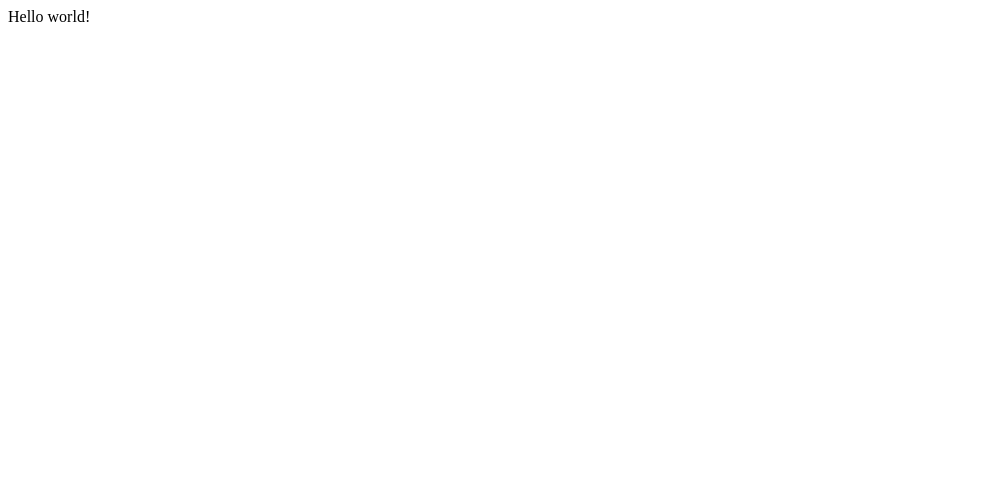
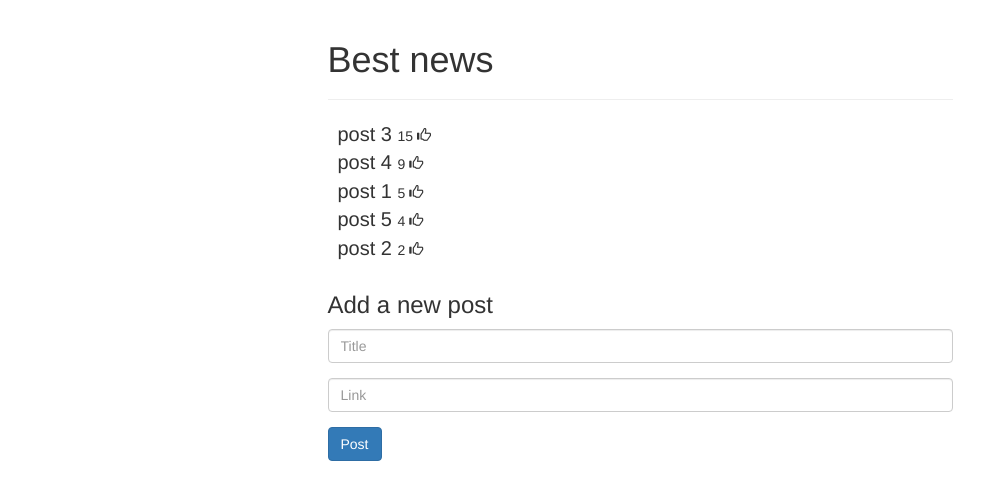
Before and after one commit to kojo-caesar/news, a website: page index.html in a window 1280 px wide. Shown: the whole page, without its empty margins (0-1008 px from the left). Drawn offline with nearby package versions, Linux system fonts and the light colour scheme.

Commit message:
Added bootstrap

```diff
--- a/app.js
+++ b/app.js
@@ -3,5 +3,23 @@ var app = angular.module('flapperNews', []);
 app.controller('MainCtrl', [
 '$scope',
 function($scope){
-  $scope.test = 'Hello world!';
+$scope.posts = [
+  {title: 'post 1', upvotes: 5},
+  {title: 'post 2', upvotes: 2},
+  {title: 'post 3', upvotes: 15},
+  {title: 'post 4', upvotes: 9},
+  {title: 'post 5', upvotes: 4}
+];
+$scope.addPost = function(){
+    if(!$scope.title || $scope.title === '') { return; }
+    $scope.posts.push({
+        title: $scope.title,
+        link: $scope.link,
+        upvotes: 0});
+    $scope.title = '';
+    $scope.link = '';
+};
+$scope.incrementUpvotes = function(post) {
+    post.upvotes += 1;
+};
 }]);
--- a/index.html
+++ b/index.html
@@ -1,12 +1,55 @@
 <html>
-  <head>
-    <title>My Angular App!</title>
-    <script src="http://ajax.googleapis.com/ajax/libs/angularjs/1.3.10/angular.min.js"></script>
-    <script src="app.js"></script>
-  </head>
-  <body ng-app="flapperNews" ng-controller="MainCtrl">
-    <div>
-      {{test}}
+<head>
+  <title>Flapper News</title>
+  <link href="https://maxcdn.bootstrapcdn.com/bootstrap/3.2.0/css/bootstrap.min.css" rel="stylesheet">
+
+  <script src="https://ajax.googleapis.com/ajax/libs/angularjs/1.3.10/angular.min.js"></script>
+  <script src="app.js"></script>
+  <style> .glyphicon-thumbs-up { cursor:pointer } </style>
+</head>
+<body ng-app="flapperNews" ng-controller="MainCtrl">
+  <div class="row">
+    <div class="col-md-6 col-md-offset-3">
+
+      <div class="page-header">
+        <h1>Best news</h1>
+      </div>
+
+      <div ng-repeat="post in posts | orderBy:'-upvotes'">
+
+
+        <span style="font-size:20px; margin-left:10px;">
+          <a ng-show="post.link" href="{{post.link}}">
+            {{post.title}}
+          </a>
+          <span ng-hide="post.link">
+            {{post.title}}
+          </span>
+        </span>
+         {{post.upvotes}}
+        <span class="glyphicon glyphicon-thumbs-up" ng-click="incrementUpvotes(post)"></span>
+      </div>
+
+      <form ng-submit="addPost()"
+        style="margin-top:30px;">
+        <h3>Add a new post</h3>
+
+        <div class="form-group">
+          <input type="text"
+            class="form-control"
+            placeholder="Title"
+            ng-model="title"></input>
+        </div>
+        <div class="form-group">
+          <input type="text"
+          class="form-control"
+          placeholder="Link"
+          ng-model="link"></input>
+        </div>
+        <button type="submit" class="btn btn-primary">Post</button>
+      </form>
+
     </div>
-  </body>
+  </div>
+</body>
 </html>
```
